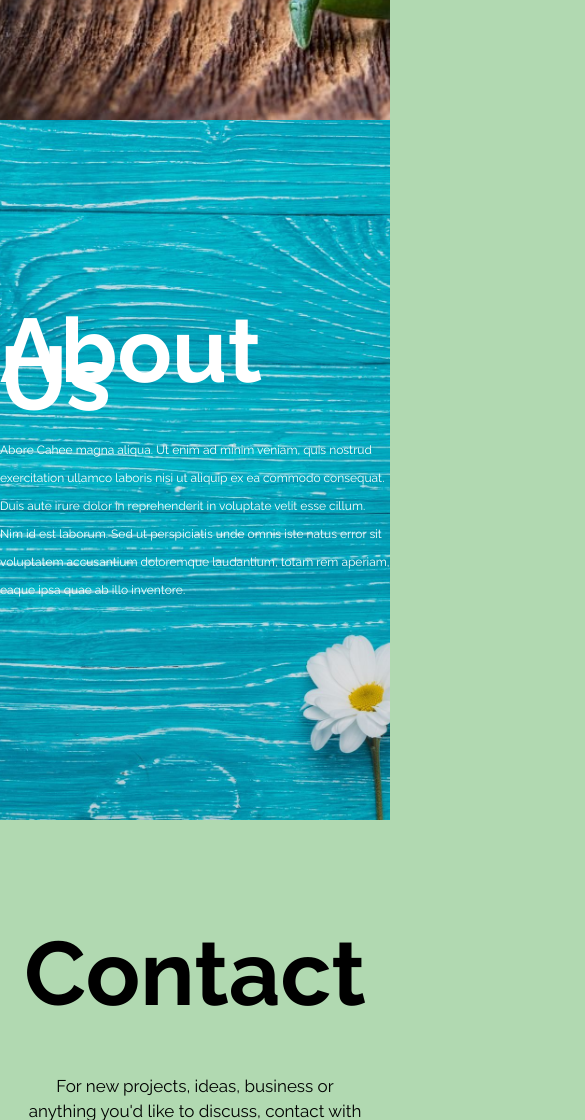
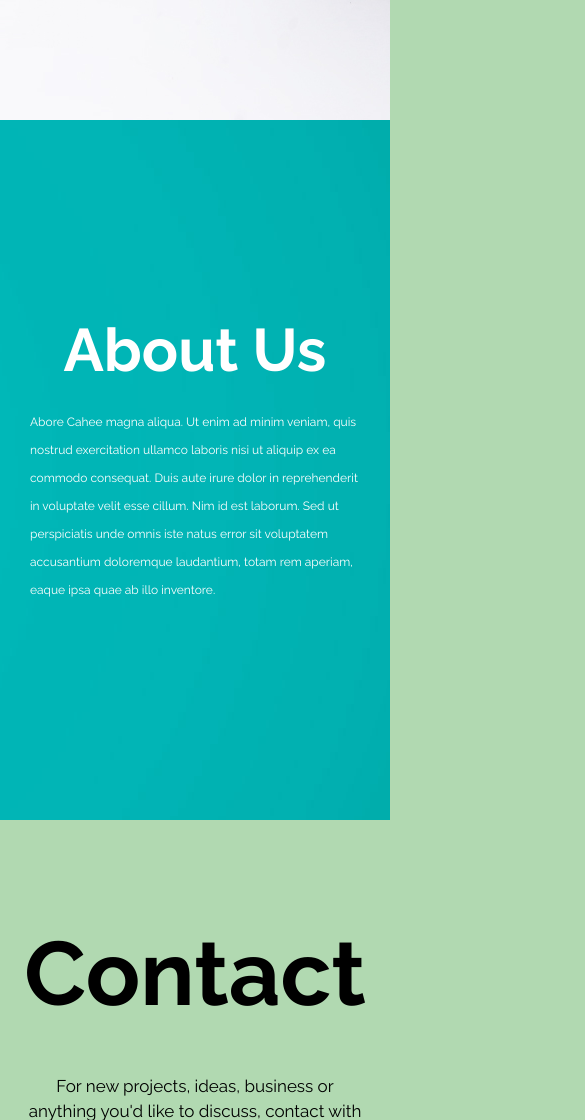
Before and after one commit to Vitaliipadii/cahee, a plain HTML site: page index.html in a window 390 px wide. Shown: the part 880-2000 px from the top of the page, 585 px wide, since content can reach past the window. Drawn offline with Linux system fonts and the light colour scheme.

Commit message:
create new file

```diff
--- a/css/main.css
+++ b/css/main.css
@@ -210,6 +210,7 @@ h1, h2 {
 
 .block-about {
     background-image: url(../images/mainer.jpg);
+    background-position: right;
     width: 100%;
     height: 700px;
     display: flex;
@@ -267,10 +268,7 @@ h1, h2 {
     margin: 15px auto;
 }
 
-.block-about {
-    background-image: url(../images/fon2.jpg);
-    background-size: cover;
-    background-position: center;
+}
 }
 
 
@@ -341,10 +339,6 @@ h1, h2 {
    }
 
 
-
-
-
-
    .toggler {
     width: 40px;
     height: 40px;
@@ -392,14 +386,17 @@ h1, h2 {
    }
 
    .header__box h1 {
+    color: white;}
+   }
+   .header__box p {
     color: white;
+   }
+   .block-about {
+    padding: 30px;
 }
-.header__box p {
-    color: white;
+.block__box h2 {
+    font-size: 60px;
 }
-}
-
-
 
 }
 
```
